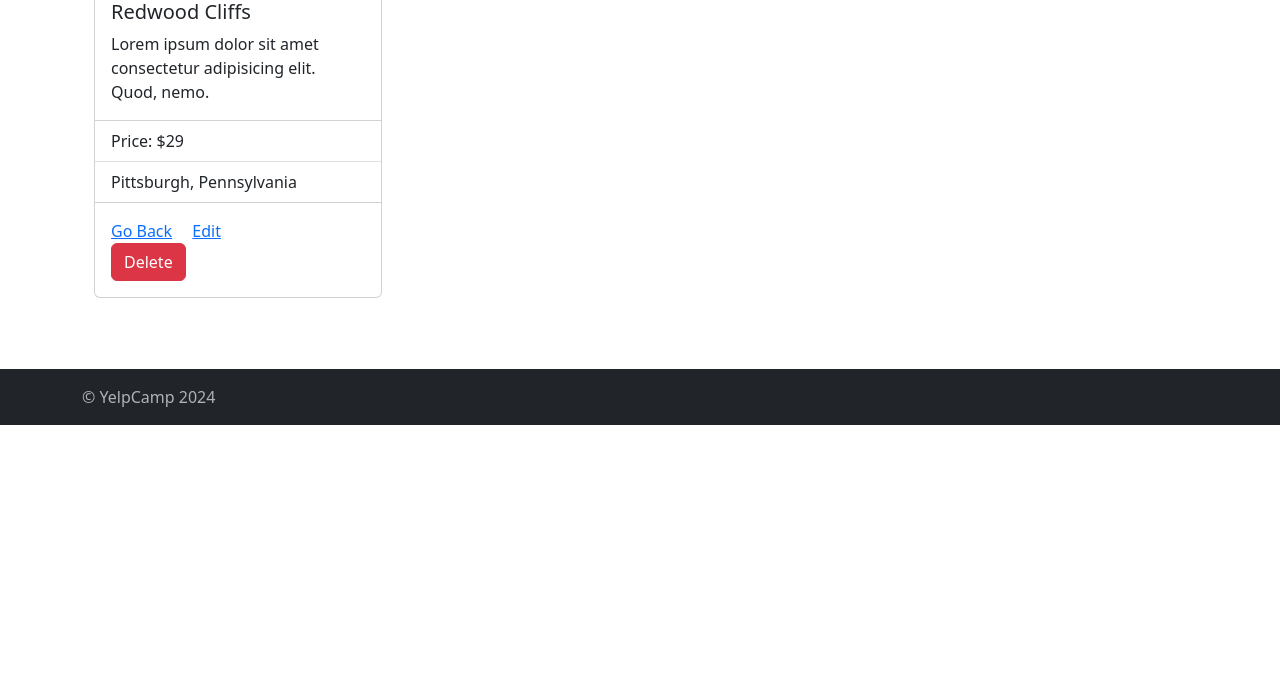
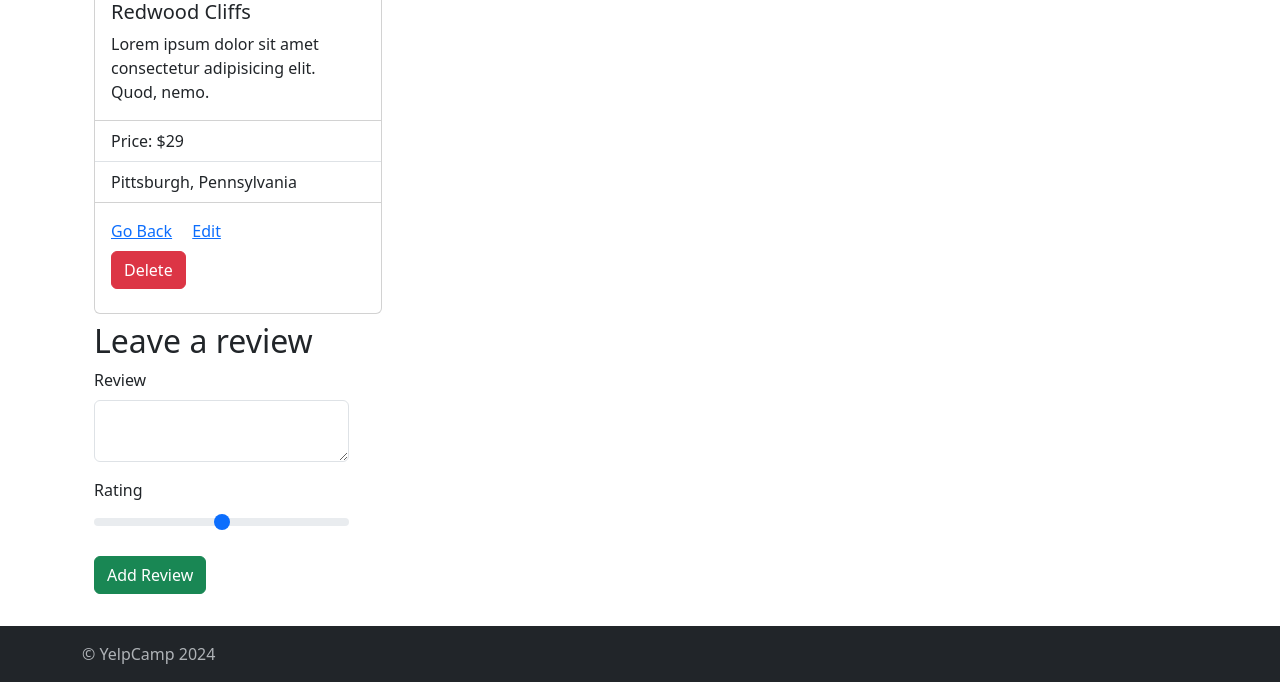
Before and after one commit to MadhurDixit13/YelpCamp, a Node server app: page /campgrounds/600000000000000000000003 in a window 1280 px wide. Shown: the part 375-1057 px from the top of the page. Before the commit the page ends 800 px from the top, so only its background shows below. Run offline with Node 20, Linux system fonts and the light colour scheme; data comes from the database, SQL or seed files in the repository; some libraries are stand-ins or nearby versions.

Commit message:
Reviews feature

```diff
--- a/app.js
+++ b/app.js
@@ -5,9 +5,10 @@ const mongoose = require('mongoose'); // mongoose module
 const ejsMate = require('ejs-mate'); // ejs-mate module(used to set the layout of the page)
 const methodOverride = require('method-override'); // method-override module(used to override the method of form(put, patch, delete))
 const Campground = require('./models/campground'); // campground model
-const campgroundSchema = require('./schemas'); // schema module joi
+const {campgroundSchema, reviewSchema} = require('./schemas'); // schema module joi
 const ExpressError = require('./utils/ExpressError'); // ExpressError module
 const catchAsync = require('./utils/catchAsync'); // catchAsync module
+const Review = require('./models/review'); // review model
 
 mongoose.connect('mongodb://localhost:27017/yelp-camp', {}); // Connect to the database
 
@@ -28,6 +29,17 @@ app.use(methodOverride('_method')); // Use the method-override module
 const validateCampground = (req,res,next)=>{
 
   const {error} = campgroundSchema.validate(req.body);
+  if(error){
+    const msg = error.details.map(el=>el.message).join(',')
+    throw new ExpressError(msg,400)
+  }else{
+    next();
+  }
+}
+
+const validateReview = (req,res,next)=>{
+
+  const {error} = reviewSchema.validate(req.body);
   if(error){
     const msg = error.details.map(el=>el.message).join(',')
     throw new ExpressError(msg,400)
@@ -64,7 +76,7 @@ app.get('/campgrounds/new', (req,res)=>{
 // Campground Show Page
 app.get('/campgrounds/:id',catchAsync( async (req,res,next)=>{
     const {id} = req.params;
-    const campground = await Campground.findById(id);
+    const campground = await Campground.findById(id).populate('reviews');;
     res.render('campgrounds/show',{campground});
 }))
 
@@ -89,6 +101,25 @@ app.get('/campgrounds/:id/edit', catchAsync(async (req,res,next)=>{
   res.render('campgrounds/edit',{campground});
 }))
 
+// Review Post
+app.post('/campgrounds/:id/reviews', validateReview, catchAsync(async (req,res,next)=>{
+  const {id} = req.params;
+  const campground = await Campground.findById(id);
+  const review = new Review(req.body.review);
+  campground.reviews.push(review);
+  await review.save();
+  await campground.save();
+  res.redirect(`/campgrounds/${campground._id}`);
+}))
+
+// Delete Review
+app.delete('/campgrounds/:id/reviews/:reviewId', catchAsync(async (req,res,next)=>{
+  const {id,reviewId} = req.params;
+  await Campground.findByIdAndUpdate(id,{$pull:{reviews:reviewId}});
+  await Review.findByIdAndDelete(reviewId);
+  res.redirect(`/campgrounds/${id}`);
+}))
+
 app.all('*',(req,res,next)=>{
     next(new ExpressError('Page Not Found',404));
 })
@@ -96,6 +127,7 @@ app.all('*',(req,res,next)=>{
 app.use((err,req,res,next)=>{
     // const{statusCode = 500, message= 'Something went wrong'} = err;
     // res.status(statusCode).send(message);
+
     res.render('error',{err});
 });
 
--- a/views/campgrounds/show.ejs
+++ b/views/campgrounds/show.ejs
@@ -1,5 +1,7 @@
 <% layout('layouts/boilerplate') %>
 <div class="container my-3">
+  <div class="row">
+    <div class="col-3 d-inline">
       <div class="card" style="width: 18rem;">
           <img src="<%= campground.image %>" class="card-img-top" alt="<%= campground.title %>">
           <div class="card-body">
@@ -14,8 +16,74 @@
             <a href="/campgrounds" class="card-link">Go Back</a>
             <a href="/campgrounds/<%= campground._id %>/edit" class="card-link">Edit</a>
             <form action="/campgrounds/<%= campground._id %>?_method=DELETE" method="POST">
-            <button class="btn btn-danger">Delete</button>
+              <button class="btn btn-danger my-2">Delete</button>
           </form>
         </div>
       </div>
     </div>
+    <div class="col-6 d-inline">
+      <% for (let review of campground.reviews){ %>
+      <div class="card mb-2">
+          <div class="card-body">
+            <p class="card-text"><%= review.body %></p>
+            <p class="card-text">Rating: <%= review.rating %></p>
+            <a href="/campgrounds/<%= campground._id %>/edit" class="card-link">Edit</a>
+            <form action="/campgrounds/<%= campground._id %>/reviews/<%= review._id %>?_method=DELETE" method="POST">
+              <button class="btn btn-danger my-2">Delete</button>
+          </form>
+        </div>
+      </div>
+      <% }; %>
+    </div>
+
+  </div>
+  <div class="row">
+    <div class="col-3">
+      <h2 class="my-2">Leave a review</h2>
+    <form action="/campgrounds/<%= campground._id %>/reviews" method="POST" novalidate class="validated-form mb-3" >
+      <div class="mb-3">
+        <label for="body" class="form-label">Review</label>
+        <textarea class="form-control" id="body" name="review[body]" required></textarea>
+        <div class="valid-feedback">
+          Looks good!
+        </div>
+        <div class="invalid-feedback">
+          Review Body cannot be blank.
+        </div>
+      </div>
+      <div class="mb-3">
+        <label for="rating" class="form-label">Rating</label>
+        <input type="range" class="form-range" min="1" max="5" id="rating" name="review[rating]">
+        <div class="valid-feedback">
+          Looks good!
+        </div>
+        <div class="invalid-feedback">
+          Rating cannot be blank.
+        </div>
+      </div>
+      <button type="submit" class="btn btn-success">Add Review</button>
+    </form>
+  </div>
+  </div>
+</div>
+
+<script>
+  (() => {
+  'use strict'
+
+  // Fetch all the forms we want to apply custom Bootstrap validation styles to
+  const forms = document.querySelectorAll('.validated-form')
+
+  // Loop over them and prevent submission
+  Array.from(forms).forEach(form => {
+    form.addEventListener('submit', event => {
+      if (!form.checkValidity()) {
+        event.preventDefault()
+        event.stopPropagation()
+      }
+
+      form.classList.add('was-validated')
+    }, false)
+  })
+})()
+</script>
--- a/views/error.ejs
+++ b/views/error.ejs
@@ -3,7 +3,7 @@
 <div class="alert alert-danger mt-3" role="alert">
 
     <h4 class="alert-heading"><%= err.message %></h4>
-    <p>Aww yeah, you successfully read this important alert message. This example text is going to run a bit longer so that you can see how spacing within an alert works with this kind of content.</p>
+    <p><%= err.stack %></p>
     <hr>
     <p class="mb-0">Whenever you need to, be sure to use margin utilities to keep things nice and tidy.</p>
     <a href="/campgrounds" class="btn btn-primary">Go Back</a>
```
Also changed, not shown: models/campground.js (+19 -1 lines), models/review.js (added, +9 -0 lines), schemas.js (+7 -2 lines). Lines whose indentation alone changed are shown as unchanged.
